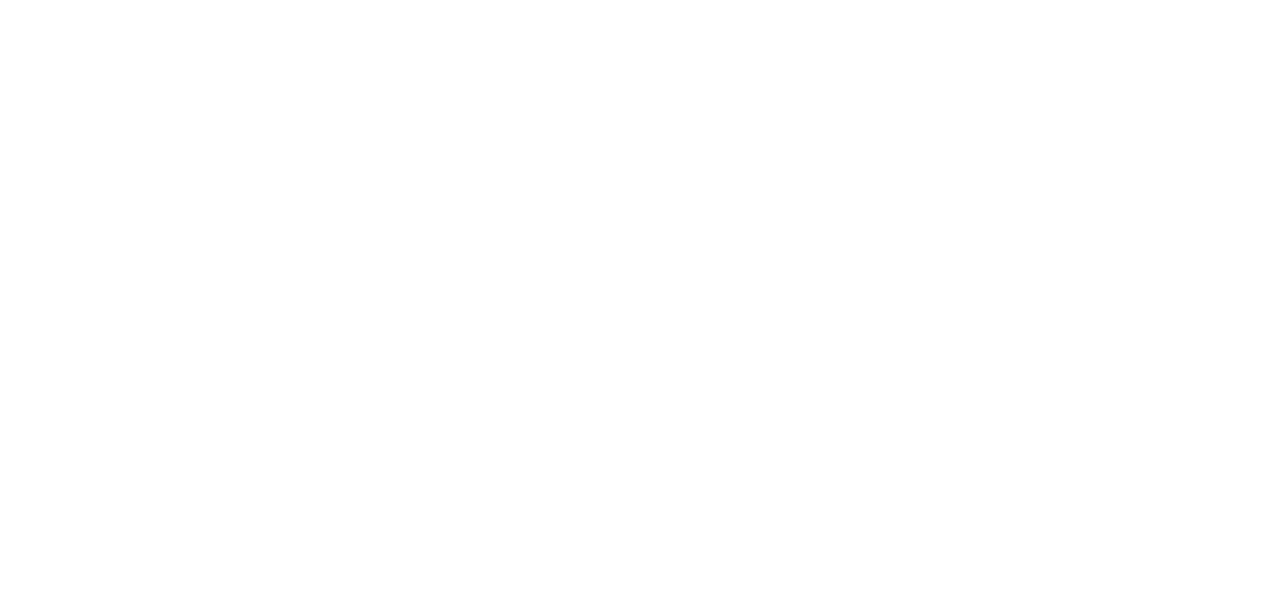
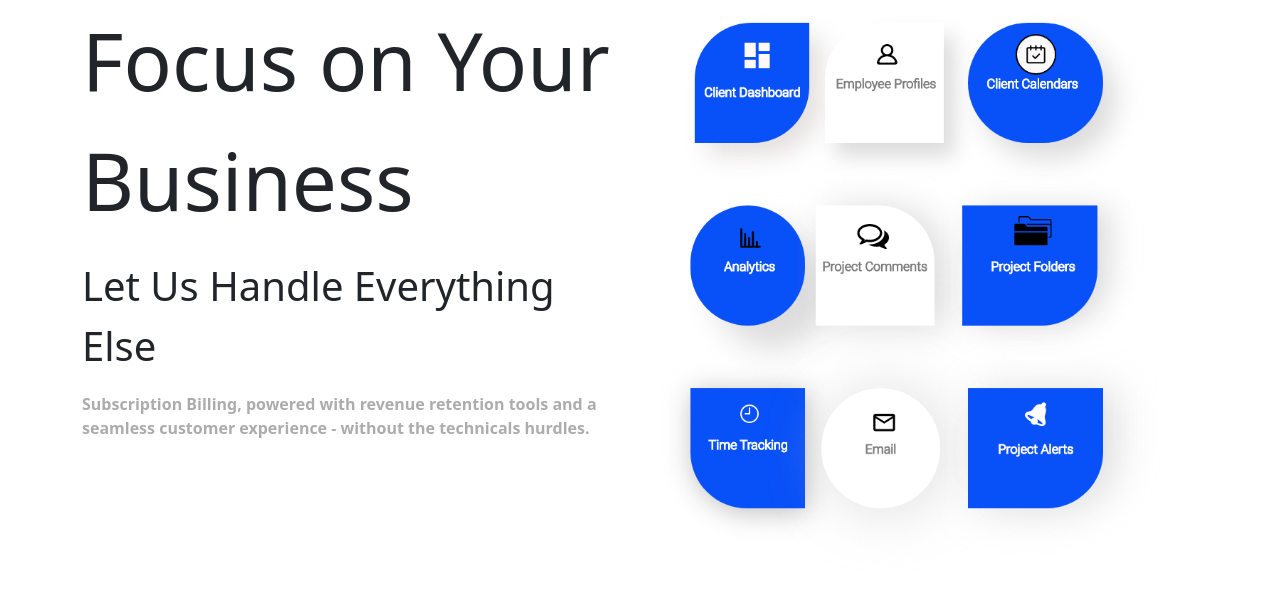
Before and after one commit to katerijy/group, a plain HTML site: page index.html in a window 1280 px wide. Drawn offline with nearby package versions, Linux system fonts and the light colour scheme.

Commit message:
header started -AJ

```diff
--- a/css/main.css
+++ b/css/main.css
@@ -16,3 +16,8 @@
     src: url(https://fonts.gstatic.com/s/roboto/v20/KFOlCnqEu92Fr1MmWUlfBBc4AMP6lQ.woff2) format('woff2');
     unicode-range: U+0000-00FF, U+0131, U+0152-0153, U+02BB-02BC, U+02C6, U+02DA, U+02DC, U+2000-206F, U+2074, U+20AC, U+2122, U+2191, U+2193, U+2212, U+2215, U+FEFF, U+FFFD;
 }
+
+.ph{
+    color: rgb(172, 172, 172);
+    font-weight: bold;
+}
--- a/index.html
+++ b/index.html
@@ -16,9 +16,28 @@
 </head>
 <body>
 
+<!-- header -->
     <div class="container">
+        <div class="row">
+            <div class="col-6 mx-auto">
+                <p style="font-size:80px">
+                    Focus on Your Business
+                </p>
+                <p style="font-size:40px">
+                    Let Us Handle Everything Else
+                </p>
+                <p class="ph">
+                    Subscription Billing, powered with revenue retention tools and a seamless customer experience - without the technicals hurdles.
+                </p>
+            </div>
+            <div class="col-6 mx-auto">
+                <img style="height:600px" src="/assets/Header-Side.png" alt="Header-Side">
+            </div>
+        </div>
+    </div>
+<!-- header -->
 
-    </div>
+
 <script src="https://cdnjs.cloudflare.com/ajax/libs/popper.js/2.5.4/umd/popper.min.js"></script>
 <script src="https://cdnjs.cloudflare.com/ajax/libs/twitter-bootstrap/5.0.0-beta1/js/bootstrap.min.js"></script>
 </body>
```
